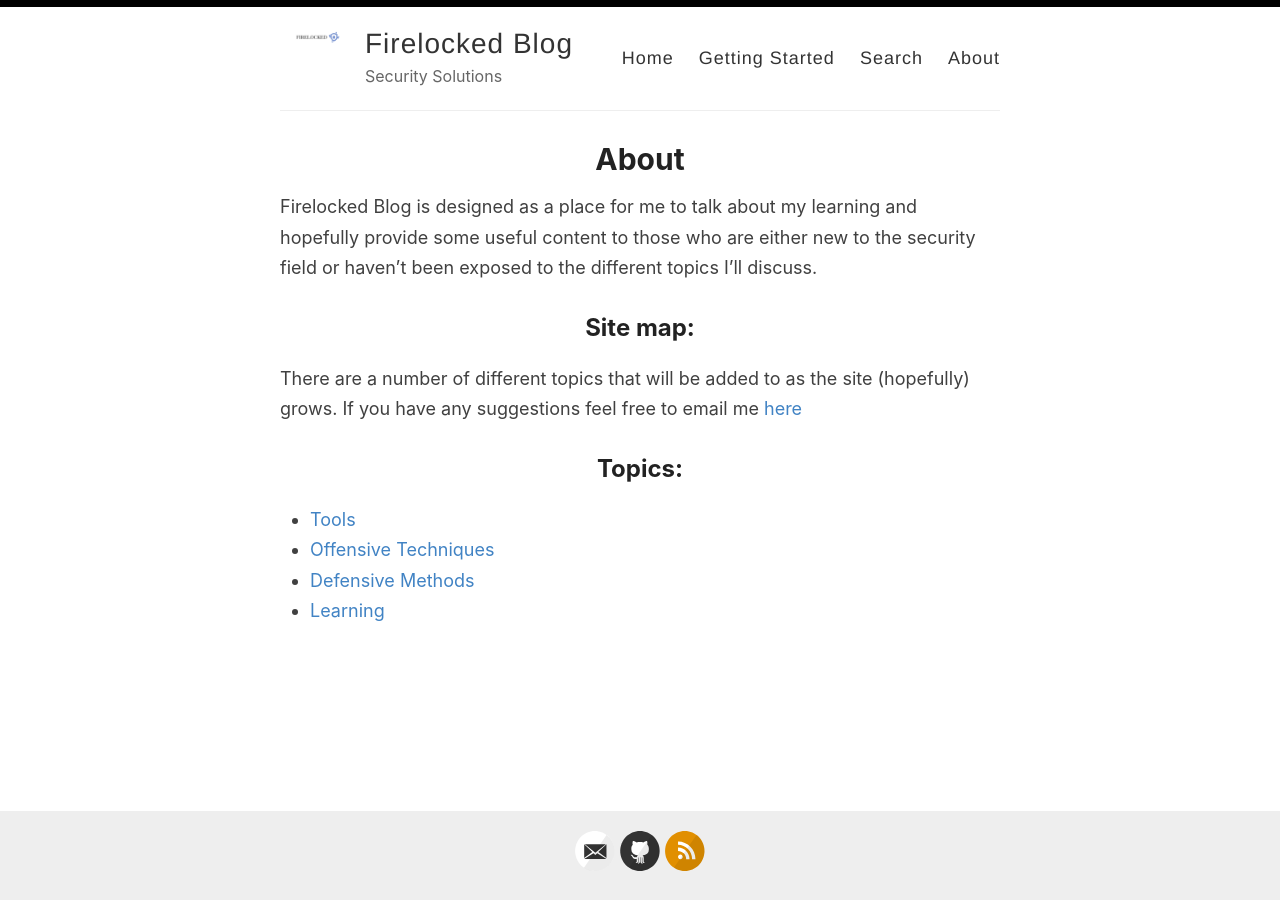
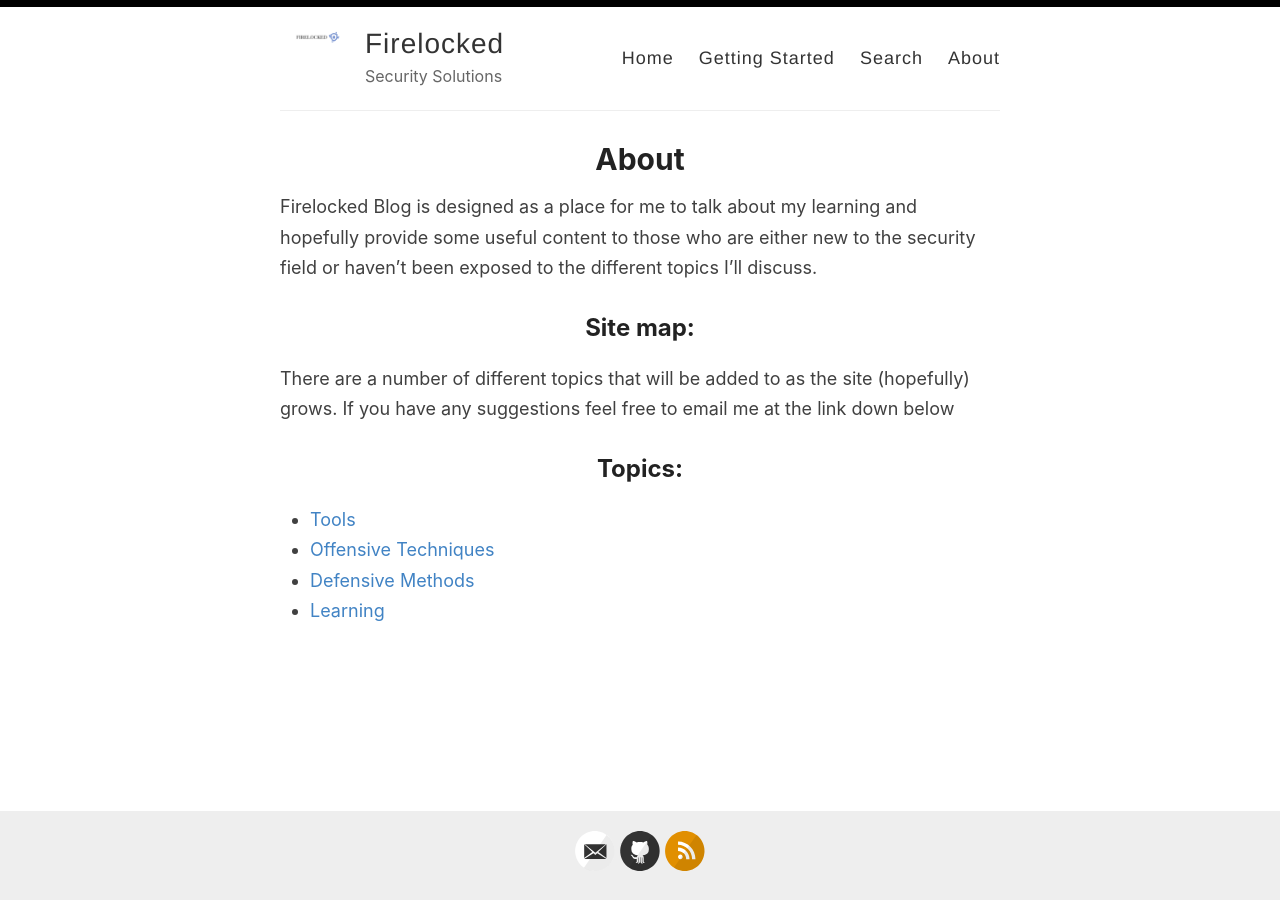
Before and after one commit to cyber-chief/cyber-chief.github.io, a Jekyll site: the page built from _pages/about.md, in a window 1280 px wide. Built offline with Jekyll 4.4.1, drawn with Linux system fonts in a browser that asks for light colours.

Commit message:
functional site

```diff
--- a/_config.yml
+++ b/_config.yml
@@ -3,7 +3,7 @@
 #
 
 # Name of your site (displayed in the header)
-name: Firelocked Blog
+name: Firelocked
 
 # Name of the author
 author: Nate Cox
--- a/_layouts/default.html
+++ b/_layouts/default.html
@@ -10,7 +10,7 @@
     <link rel="canonical" href="{{ site.url }}{{ page.url }}" />
 
     <meta name="theme-color" content="#000000">
-    <link rel="icon" type="image/png" sizes="32x32" href="{{ site.baseurl }}/images/favicon-32x32.png">
+    <link rel="icon" type="image/png" sizes="32x32" href="{{ site.baseurl }}/images/lock.png">
   </head>
 
   <body>
--- a/_pages/about.md
+++ b/_pages/about.md
@@ -7,8 +7,7 @@ permalink: /about/
 Firelocked Blog is designed as a place for me to talk about my learning and hopefully provide some useful content to those who are either new to the security field or haven't been exposed to the different topics I'll discuss.
 
 ## Site map:
-There are a number of different topics that will be added to as the site (hopefully) grows. If you have any suggestions feel free to email me [here](support@firelocked.com)
-
+There are a number of different topics that will be added to as the site (hopefully) grows. If you have any suggestions feel free to email me at the link down below
 
 ## Topics:
  - [Tools][1]
```
Also changed, not shown: _pages/getting-started.md (added, +11 -0 lines), _pages/index.md (+1 -1 lines), _pages/search.md (added, +21 -0 lines), _posts/2020-08-30-welcome-to-jekyll.markdown (deleted, +0 -29 lines), search.json (added, +13 -0 lines), images/lock.png (added), 8 other files.
